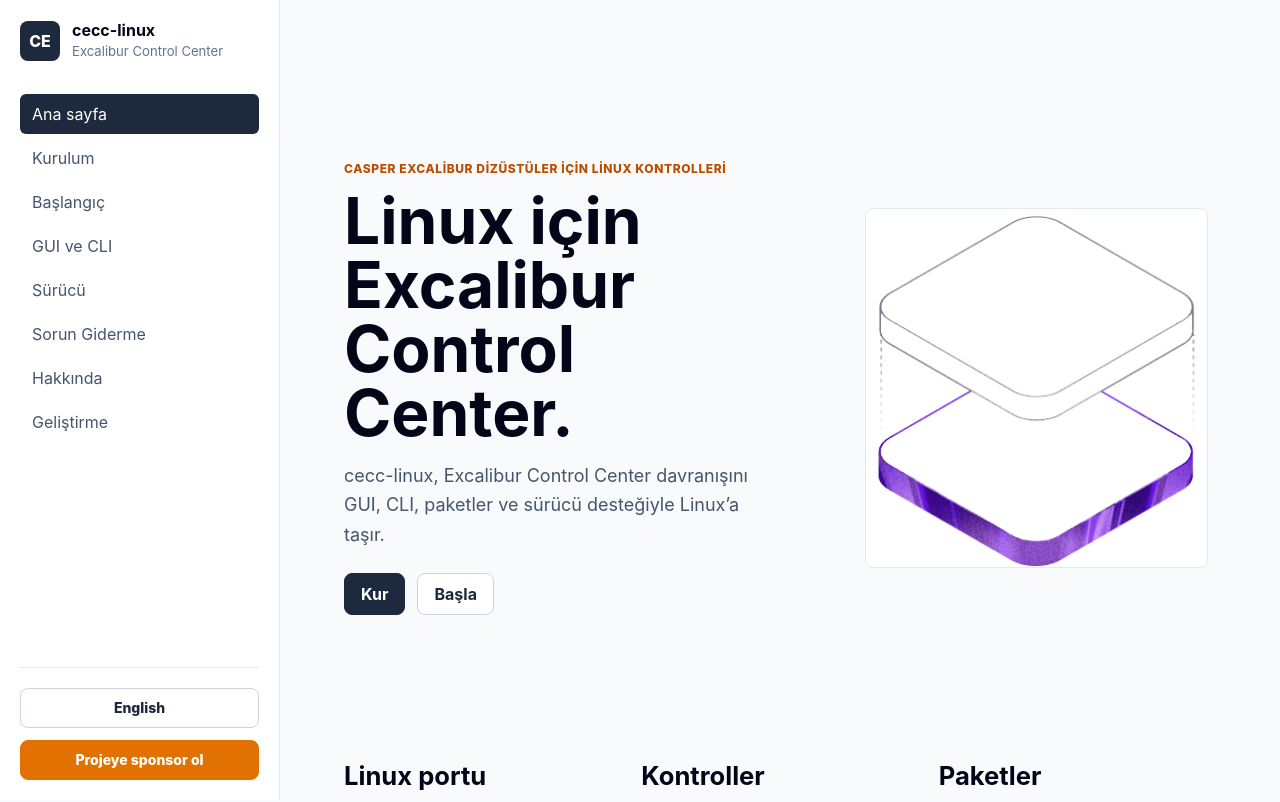
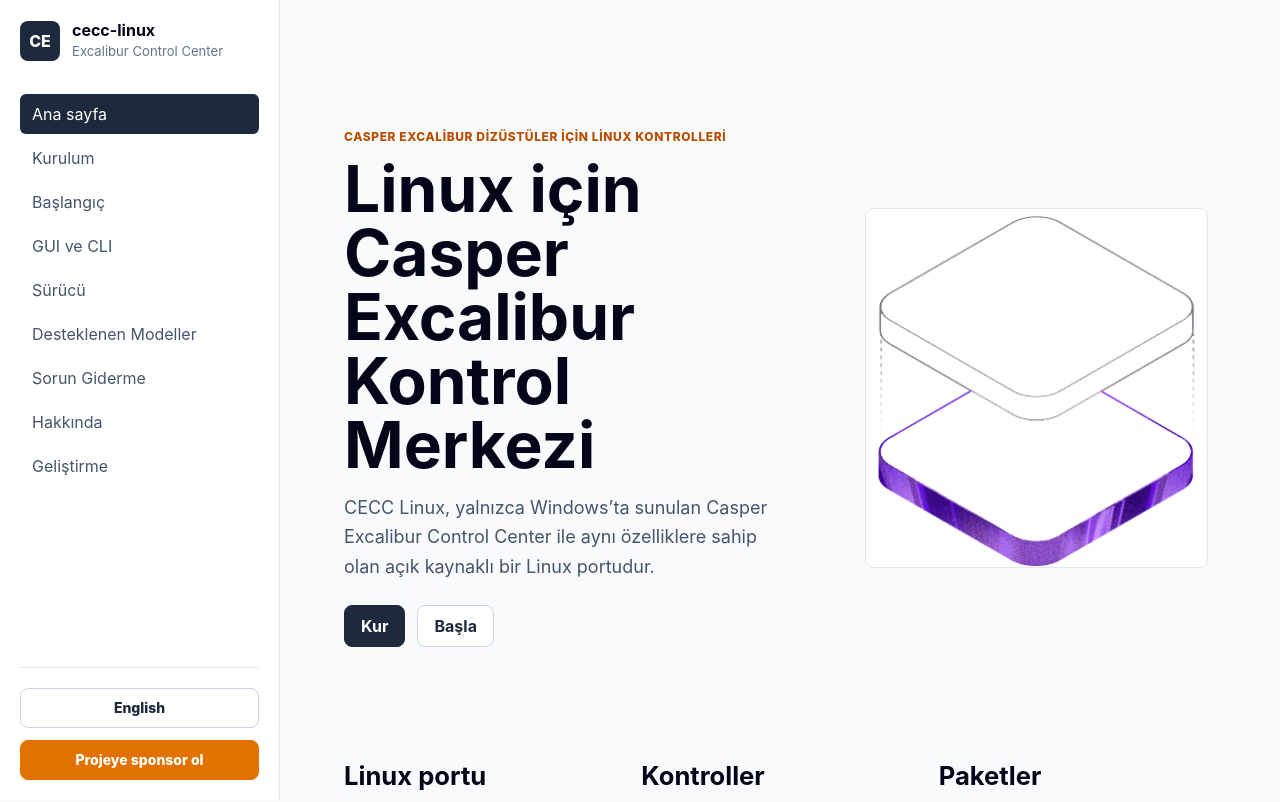
Before and after one commit to mert-kurttutan/cecc-linux, a SvelteKit app in the folder website/: page /tr in a window 1280 px wide. Shown: the top 802 px of the page. Built offline with nearby package versions, Linux system fonts and the light colour scheme.

Commit message:
Add Excalibur model support inventory

```diff
--- a/website/src/App.svelte
+++ b/website/src/App.svelte
@@ -9,6 +9,7 @@
   import GuiCliPage from './pages/GuiCliPage.svelte'
   import HomePage from './pages/HomePage.svelte'
   import InstallPage from './pages/InstallPage.svelte'
+  import ModelsPage from './pages/ModelsPage.svelte'
   import TroubleshootingPage from './pages/TroubleshootingPage.svelte'
 
   function pageFromPath(path: string): Page {
@@ -21,6 +22,9 @@
         return 'gui-cli'
       case '/driver':
         return 'driver'
+      case '/supported-models':
+      case '/desteklenen-modeller':
+        return 'models'
       case '/troubleshooting':
         return 'troubleshooting'
       case '/about':
@@ -42,6 +46,8 @@
         return content.guiCli.intro
       case 'driver':
         return content.driver.intro
+      case 'models':
+        return content.models.intro
       case 'troubleshooting':
         return content.troubleshooting.intro
       case 'about':
@@ -165,6 +171,8 @@
       <GuiCliPage content={currentContent} />
     {:else if currentPage === 'driver'}
       <DriverPage content={currentContent} />
+    {:else if currentPage === 'models'}
+      <ModelsPage content={currentContent} />
     {:else if currentPage === 'troubleshooting'}
       <TroubleshootingPage content={currentContent} />
     {:else if currentPage === 'about'}
--- a/website/src/content.ts
+++ b/website/src/content.ts
@@ -1,9 +1,22 @@
+import excaliburModelsCsv from '../../docs/excalibur-models.csv?raw'
+
+function parseExcaliburModels(csv: string) {
+  const [, ...rows] = csv.trim().split(/\r?\n/)
+  return rows.map((row) => {
+    const [model, supported, dmiProductName] = row.split(',')
+    return { model, supported: supported === 'true', dmiProductName }
+  })
+}
+
+const excaliburModels = parseExcaliburModels(excaliburModelsCsv)
+
 export type Page =
   | 'home'
   | 'install'
   | 'getting-started'
   | 'gui-cli'
   | 'driver'
+  | 'models'
   | 'troubleshooting'
   | 'about'
   | 'development'
@@ -85,6 +98,16 @@
     intro: string
     cards: CardItem[]
   }
+  models: {
+    title: string
+    intro: string
+    modelColumn: string
+    dmiColumn: string
+    supportColumn: string
+    supportedYes: string
+    supportedNo: string
+    items: typeof excaliburModels
+  }
   troubleshooting: {
     title: string
     intro: string
@@ -117,6 +140,7 @@
     'getting-started': '/getting-started',
     'gui-cli': '/gui-cli',
     driver: '/driver',
+    models: '/supported-models',
     troubleshooting: '/troubleshooting',
     about: '/about',
     development: '/development',
@@ -127,6 +151,7 @@
     'getting-started': '/baslangic',
     'gui-cli': '/gui-cli',
     driver: '/surucu',
+    models: '/desteklenen-modeller',
     troubleshooting: '/sorun-giderme',
     about: '/hakkinda',
     development: '/gelistirme',
@@ -140,6 +165,7 @@
     'getting-started': '/en/getting-started',
     'gui-cli': '/en/gui-cli',
     driver: '/en/driver',
+    models: '/en/supported-models',
     troubleshooting: '/en/troubleshooting',
     about: '/en/about',
     development: '/en/development',
@@ -150,6 +176,7 @@
     'getting-started': '/tr/baslangic',
     'gui-cli': '/tr/gui-cli',
     driver: '/tr/surucu',
+    models: '/tr/desteklenen-modeller',
     troubleshooting: '/tr/sorun-giderme',
     about: '/tr/hakkinda',
     development: '/tr/gelistirme',
@@ -208,15 +235,16 @@
       { label: 'Getting Started', href: '/getting-started', page: 'getting-started' },
       { label: 'GUI & CLI', href: '/gui-cli', page: 'gui-cli' },
       { label: 'Driver', href: '/driver', page: 'driver' },
+      { label: 'Supported Models', href: '/supported-models', page: 'models' },
       { label: 'Troubleshooting', href: '/troubleshooting', page: 'troubleshooting' },
       { label: 'About', href: '/about', page: 'about' },
       { label: 'Development', href: '/development', page: 'development' },
     ],
     home: {
       eyebrow: 'Linux controls for Casper Excalibur laptops',
-      title: 'Excalibur Control Center for Linux.',
+      title: 'Casper Excalibur Control Center for Linux',
       intro:
-        'cecc-linux ports Excalibur Control Center behavior to Linux with a GUI, CLI, packages, and driver support.',
+        'CECC Linux is an open-source Linux port with feature parity for the Windows-only Casper Excalibur Control Center.',
       primaryCta: 'Install',
       secondaryCta: 'Get started',
       heroAlt: 'Excalibur Control Center interface preview',
@@ -327,6 +355,16 @@
         },
       ],
     },
+    models: {
+      title: 'Supported Casper Excalibur Models',
+      intro: 'Casper Excalibur model identifiers and CECC Linux support status.',
+      modelColumn: 'Model',
+      dmiColumn: 'DMI product name',
+      supportColumn: 'Support',
+      supportedYes: 'Yes',
+      supportedNo: 'No',
+      items: excaliburModels,
+    },
     troubleshooting: {
       title: 'Troubleshooting',
       intro:
@@ -374,6 +412,7 @@
       { title: 'Getting Started', body: 'First-run checks after installation.', href: '/getting-started' },
       { title: 'GUI & CLI', body: 'Daily controls and repeatable terminal commands.', href: '/gui-cli' },
       { title: 'Driver', body: 'casper-wmi and Linux interface notes.', href: '/driver' },
+      { title: 'Supported Models', body: 'Casper Excalibur model identifiers listed by casper-wmi.', href: '/supported-models' },
       { title: 'Troubleshooting', body: 'Support report commands and first checks.', href: '/troubleshooting' },
       { title: 'About', body: 'Project scope, credits, source, and license notes.', href: '/about' },
       { title: 'Development', body: 'Rust, driver reload, and website workflow.', href: '/development' },
@@ -402,15 +441,16 @@
       { label: 'Başlangıç', href: '/getting-started', page: 'getting-started' },
       { label: 'GUI ve CLI', href: '/gui-cli', page: 'gui-cli' },
       { label: 'Sürücü', href: '/driver', page: 'driver' },
+      { label: 'Desteklenen Modeller', href: '/desteklenen-modeller', page: 'models' },
       { label: 'Sorun Giderme', href: '/troubleshooting', page: 'troubleshooting' },
       { label: 'Hakkında', href: '/about', page: 'about' },
       { label: 'Geliştirme', href: '/development', page: 'development' },
     ],
     home: {
       eyebrow: 'Casper Excalibur dizüstüler için Linux kontrolleri',
-      title: 'Linux için Excalibur Control Center.',
+      title: 'Linux için Casper Excalibur Kontrol Merkezi',
       intro:
-        'cecc-linux, Excalibur Control Center davranışını GUI, CLI, paketler ve sürücü desteğiyle Linux’a taşır.',
+        'CECC Linux, yalnızca Windows’ta sunulan Casper Excalibur Control Center ile aynı özelliklere sahip olan açık kaynaklı bir Linux portudur.',
       primaryCta: 'Kur',
       secondaryCta: 'Başla',
       heroAlt: 'Excalibur Control Center arayüz önizlemesi',
@@ -521,6 +561,16 @@
         },
       ],
     },
+    models: {
+      title: 'Desteklenen Casper Excalibur Modelleri',
+      intro: 'Casper Excalibur model tanımları ve CECC Linux destek durumu.',
+      modelColumn: 'Model',
+      dmiColumn: 'DMI ürün adı',
+      supportColumn: 'Destek',
+      supportedYes: 'Evet',
+      supportedNo: 'Hayır',
+      items: excaliburModels,
+    },
     troubleshooting: {
       title: 'Sorun Giderme',
       intro:
@@ -568,6 +618,7 @@
       { title: 'Başlangıç', body: 'Kurulumdan sonraki ilk kontroller.', href: '/getting-started' },
       { title: 'GUI ve CLI', body: 'Günlük kontroller ve tekrarlanabilir terminal komutları.', href: '/gui-cli' },
       { title: 'Sürücü', body: 'casper-wmi ve Linux arayüz notları.', href: '/driver' },
+      { title: 'Desteklenen Modeller', body: 'casper-wmi tarafından listelenen Casper Excalibur model tanımları.', href: '/desteklenen-modeller' },
       { title: 'Sorun Giderme', body: 'Destek raporu komutları ve ilk kontroller.', href: '/troubleshooting' },
       { title: 'Hakkında', body: 'Proje kapsamı, katkılar, kaynak ve lisans notları.', href: '/about' },
       { title: 'Geliştirme', body: 'Rust, sürücü yeniden yükleme ve web sitesi iş akışı.', href: '/development' },
--- /dev/null
+++ b/website/src/pages/ModelsPage.svelte
@@ -0,0 +1,51 @@
+<script lang="ts">
+  import type { SiteContent } from '../content'
+
+  let { content }: { content: SiteContent } = $props()
+</script>
+
+<section class="py-2 text-center">
+  <div class="mx-auto mb-6 max-w-3xl">
+    <h1 class="mx-auto mb-4 text-[clamp(2rem,4vw,3.6rem)] leading-tight font-bold text-amber-700 dark:text-amber-400">
+      {content.models.title}
+    </h1>
+  </div>
+
+  <div class="mx-auto max-w-[760px] overflow-x-auto rounded-lg border border-slate-200 dark:border-slate-700">
+    <table class="w-full border-collapse text-left">
+      <thead class="bg-slate-100 text-sm text-slate-700 dark:bg-slate-800 dark:text-slate-200">
+        <tr>
+          <th class="px-4 py-3 font-semibold" scope="col">{content.models.modelColumn}</th>
+          <th class="px-4 py-3 font-semibold" scope="col">{content.models.dmiColumn}</th>
+          <th class="px-4 py-3 text-center font-semibold" scope="col">{content.models.supportColumn}</th>
+        </tr>
+      </thead>
+      <tbody class="divide-y divide-slate-200 bg-white dark:divide-slate-700 dark:bg-slate-900">
+        {#each content.models.items as model}
+          <tr>
+            <th class="px-4 py-3 font-semibold text-slate-800 dark:text-slate-200" scope="row">
+              Casper Excalibur {model.model}
+            </th>
+            <td class="px-4 py-3 font-mono text-sm text-slate-600 dark:text-slate-400">
+              {model.dmiProductName || '—'}
+            </td>
+            <td class="px-4 py-3 text-center text-xl font-bold">
+              {#if model.supported}
+                <span class="text-green-600 dark:text-green-400" aria-label={content.models.supportedYes}>
+                  <span aria-hidden="true">✓</span>
+                  <span class="sr-only">{content.models.supportedYes}</span>
+                </span>
+              {:else}
+                <span class="text-red-600 dark:text-red-400" aria-label={content.models.supportedNo}>
+                  <span aria-hidden="true">✗</span>
+                  <span class="sr-only">{content.models.supportedNo}</span>
+                </span>
+              {/if}
+            </td>
+          </tr>
+        {/each}
+      </tbody>
+    </table>
+  </div>
+
+</section>
```
Also changed, not shown: 1 other file (tests, documents, lock files or other folders).
